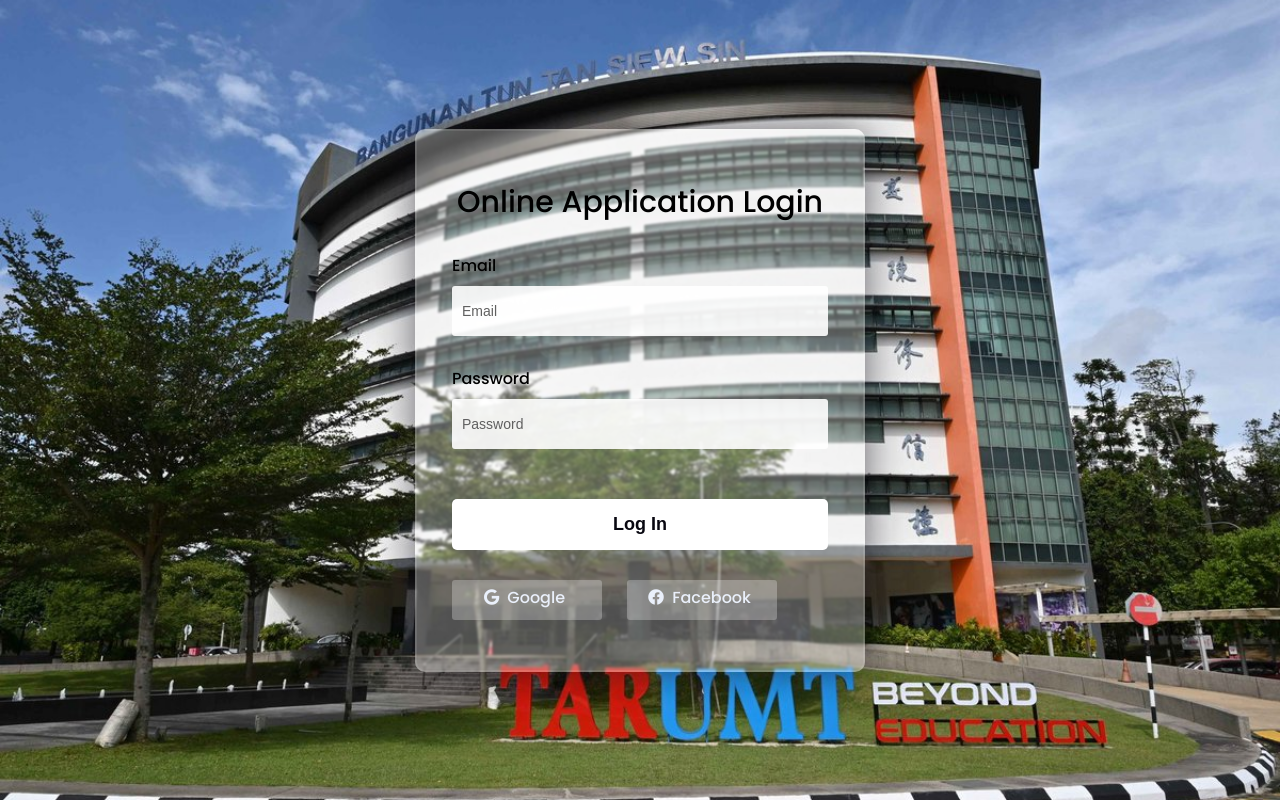
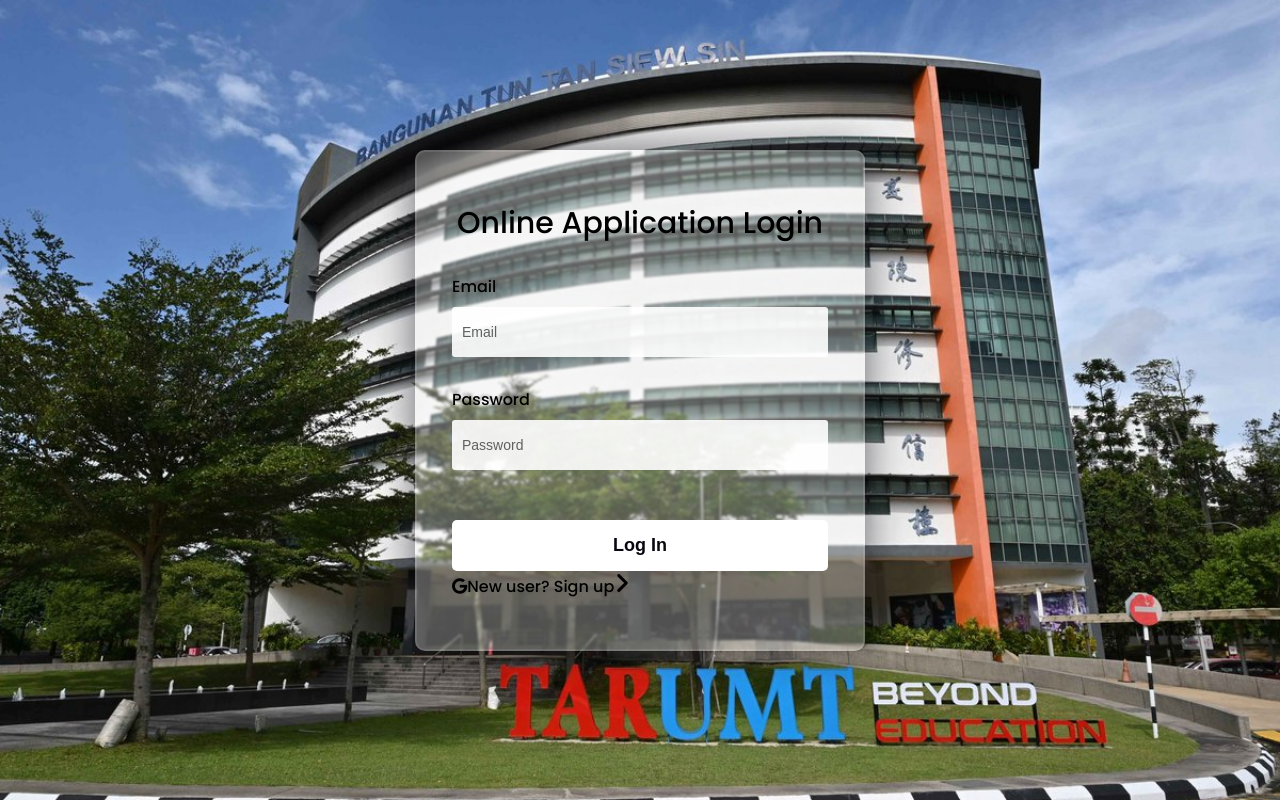
Before and after one commit to melvinho77/sem-assignment, a Flask app: page / in a window 1280 px wide. Run offline with Flask 3, Linux system fonts and the light colour scheme; some libraries are stand-ins or nearby versions.

Commit message:
Update studentLogin.html

```diff
--- a/templates/studentLogin.html
+++ b/templates/studentLogin.html
@@ -5,6 +5,7 @@
     <title>Glassmorphism Login Form</title>
     <link rel="stylesheet" href="https://cdnjs.cloudflare.com/ajax/libs/font-awesome/5.15.4/css/all.min.css">
     <link href="https://fonts.googleapis.com/css2?family=Poppins:wght@300;500;600&display=swap" rel="stylesheet">
+    <script src='https://kit.fontawesome.com/a076d05399.js' crossorigin='anonymous'></script>
     <style media="screen">
         *,
         *:before,
@@ -69,7 +70,7 @@
         }
 
         .container ::placeholder {
-            color: 	#606060;
+            color: #606060;
         }
 
         .container button {
@@ -95,7 +96,6 @@
             border-radius: 3px;
             padding: 5px 10px 10px 5px;
             background-color: rgba(255, 255, 255, 0.27);
-            color: #eaf0fb;
             text-align: center;
         }
 
@@ -124,9 +124,8 @@
         <input type="password" placeholder="Password" name="login-password">
 
         <button>Log In</button>
-        <div class="social">
-            <div class="go"><i class="fab fa-google"></i> Google</div>
-            <div class="fb"><i class="fab fa-facebook"></i> Facebook</div>
+        <div class="link-register">
+            <div class="sign-up-link"><i class="fab fa-google"></i>New user? Sign up<i class='fas fa-angle-right' style='font-size:24px'></i></div>
         </div>
     </div>
 </body>
```
